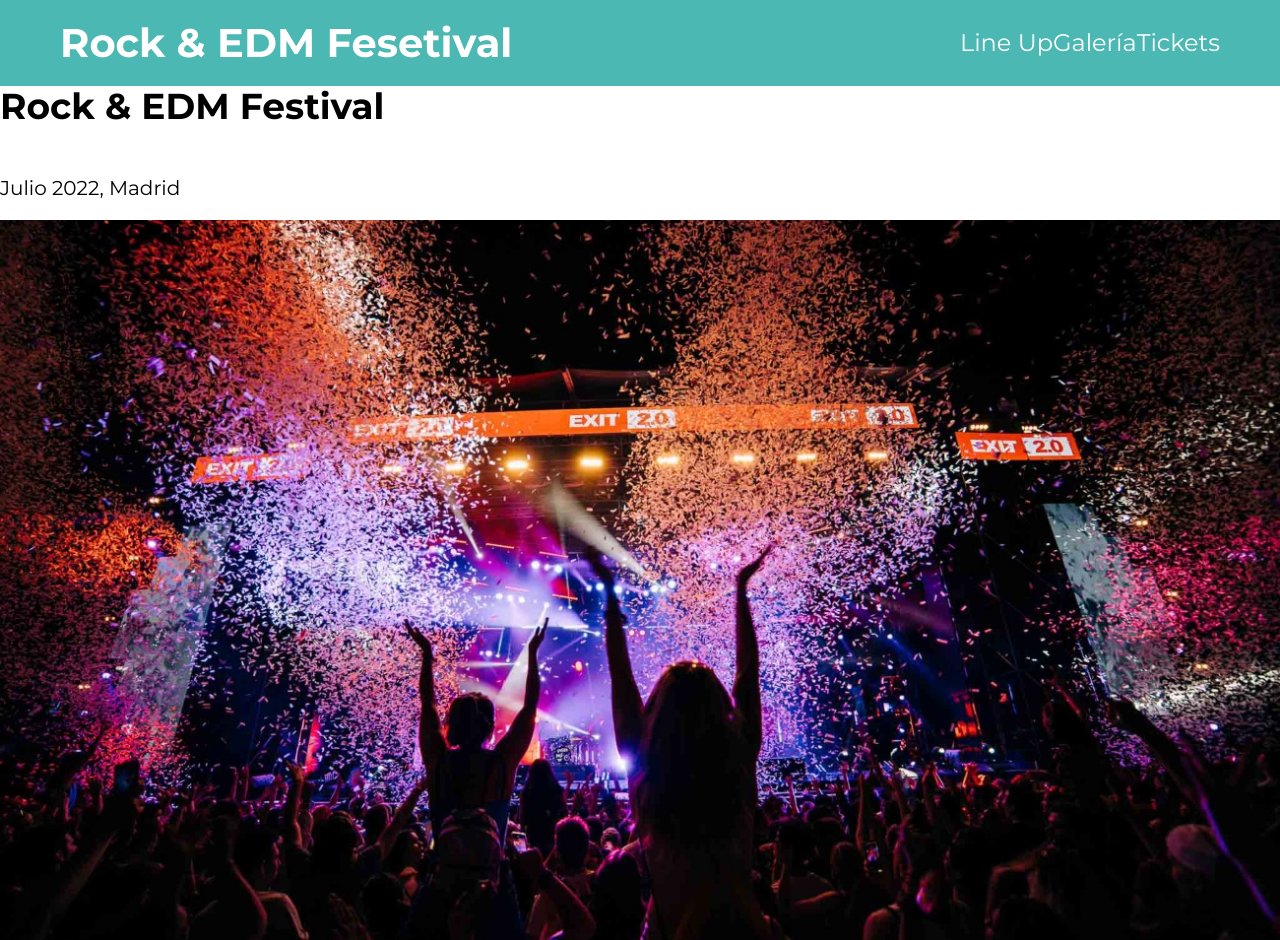
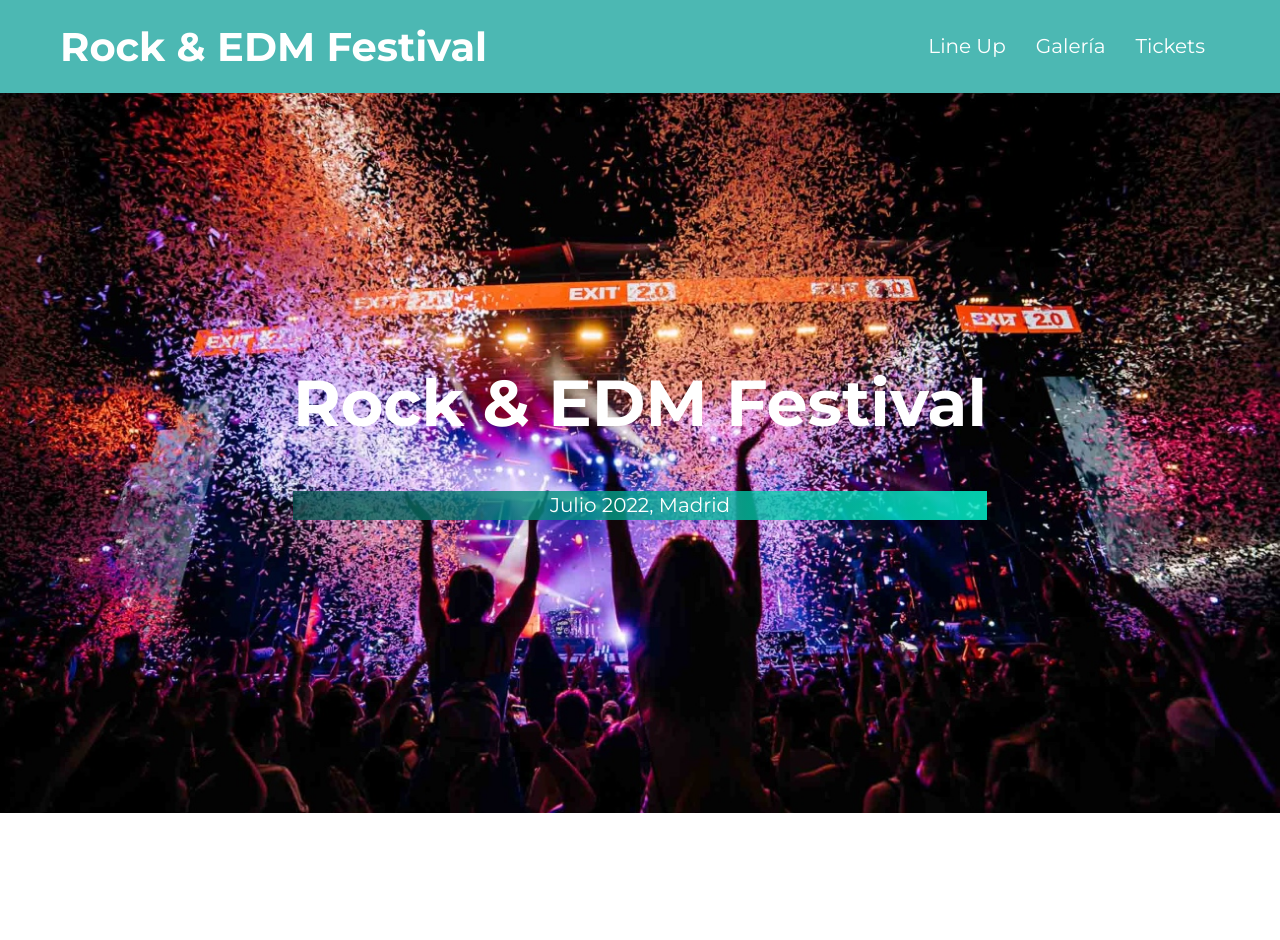
Before and after one commit to PalomaLozano/music-festival, a website: page src/html/index.html in a window 1280 px wide. After the commit the page ends 813 px from the top, so only its background shows below. Drawn offline with nearby package versions, Linux system fonts and the light colour scheme; files that its build step writes are made by us from their sources; files whose address does not match are found by name.

Commit message:
improvin the resposive design

```diff
--- a/src/html/partials/header.html
+++ b/src/html/partials/header.html
@@ -1,6 +1,6 @@
 <header class="header">
   <div class="contenedor contenido-header">
-    <h1>Rock & EDM Fesetival</h1>
+    <h1>Rock & EDM Festival</h1>
     <nav class="navegacion-principal">
       <a href="#">Line Up</a>
       <a href="#">Galería</a>
@@ -8,9 +8,11 @@
     </nav>
   </div>
 </header>
-<div>
-  <h2>Rock & EDM Festival</h2>
-  <p>Julio 2022, Madrid</p>
+<div class="container-Banner">
+  <div class="overlay">
+    <h2 class="festivalBanner">Rock & EDM Festival</h2>
+    <p class="timeBanner">Julio 2022, Madrid</p>
+  </div>
   <img
     src="assets/images/img/resumen.jpg"
     alt="festival image"
--- a/src/scss/layout/_header.scss
+++ b/src/scss/layout/_header.scss
@@ -22,13 +22,15 @@
     display: flex;
   }
   a {
+    padding: 5px;
     display: block;
     text-align: center;
     color: $blanco;
-    font-size: 2.4rem;
+    font-size: 2rem;
     margin-bottom: 1rem;
     @include tablet {
       margin: 0;
+      padding: 15px;
     }
 
     :hover {
@@ -36,7 +38,41 @@
     }
   }
 }
-.img-Banner {
+
+.container-Banner {
   display: flex;
-  width: 100vw;
+  flex-direction: column;
+  justify-content: center;
+  align-items: center;
+  .img-Banner {
+    display: flex;
+    position: relative;
+    width: 100vw;
+    min-height: 30rem;
+    @include tablet {
+      width: 100%;
+    }
+  }
+  .overlay {
+    position: absolute;
+    z-index: 10;
+    text-align: center;
+    color: $blanco;
+  }
+  .festivalBanner {
+    font-size: 30px;
+    @include tablet {
+      font-size: 65px;
+    }
+  }
+  .timeBanner {
+    color: $blanco;
+    background: rgb(165, 3, 255);
+    background: linear-gradient(
+      270deg,
+      rgba(3, 255, 213, 0.8) 0%,
+      rgba(5, 77, 73, 0.8) 100%
+    );
+    padding: 3px;
+  }
 }
```
